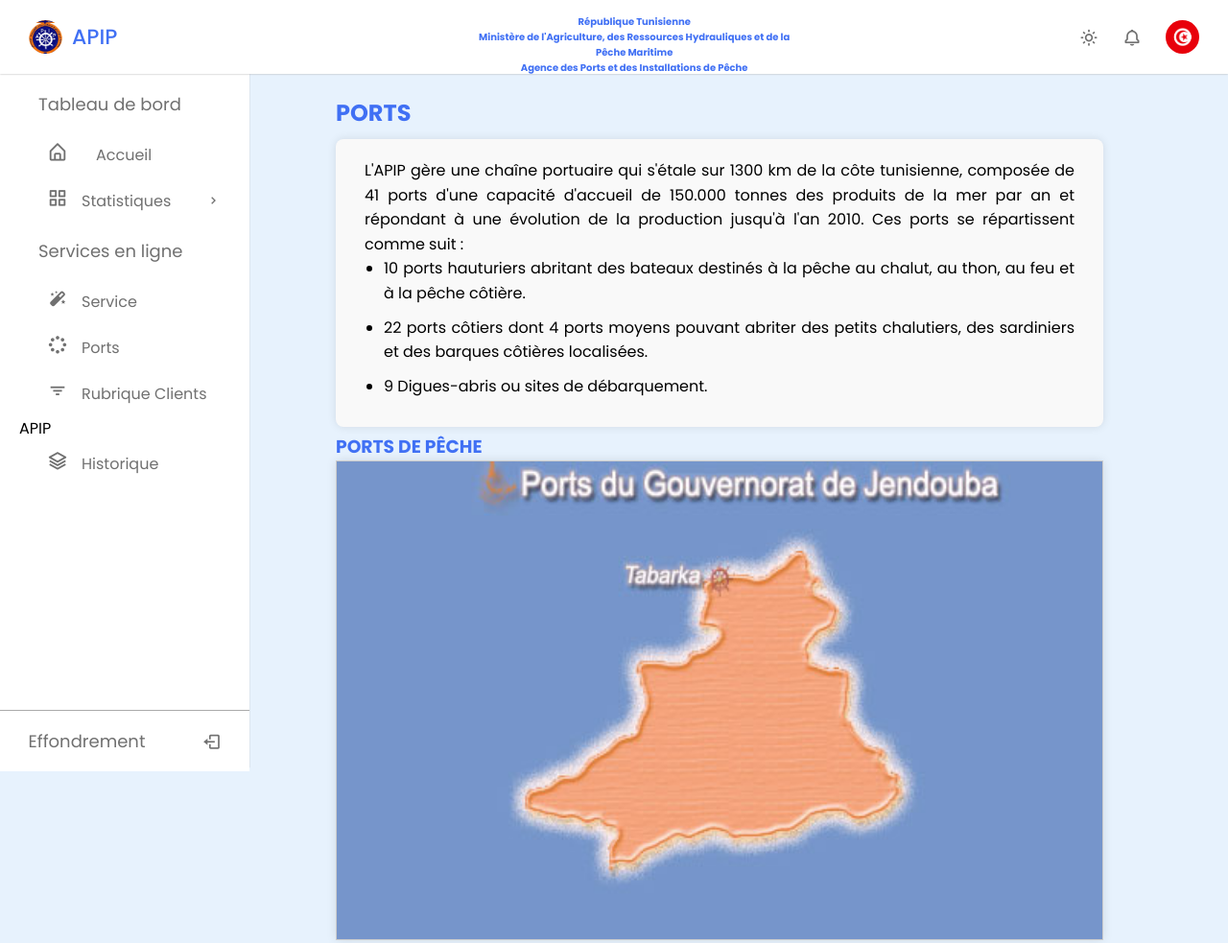
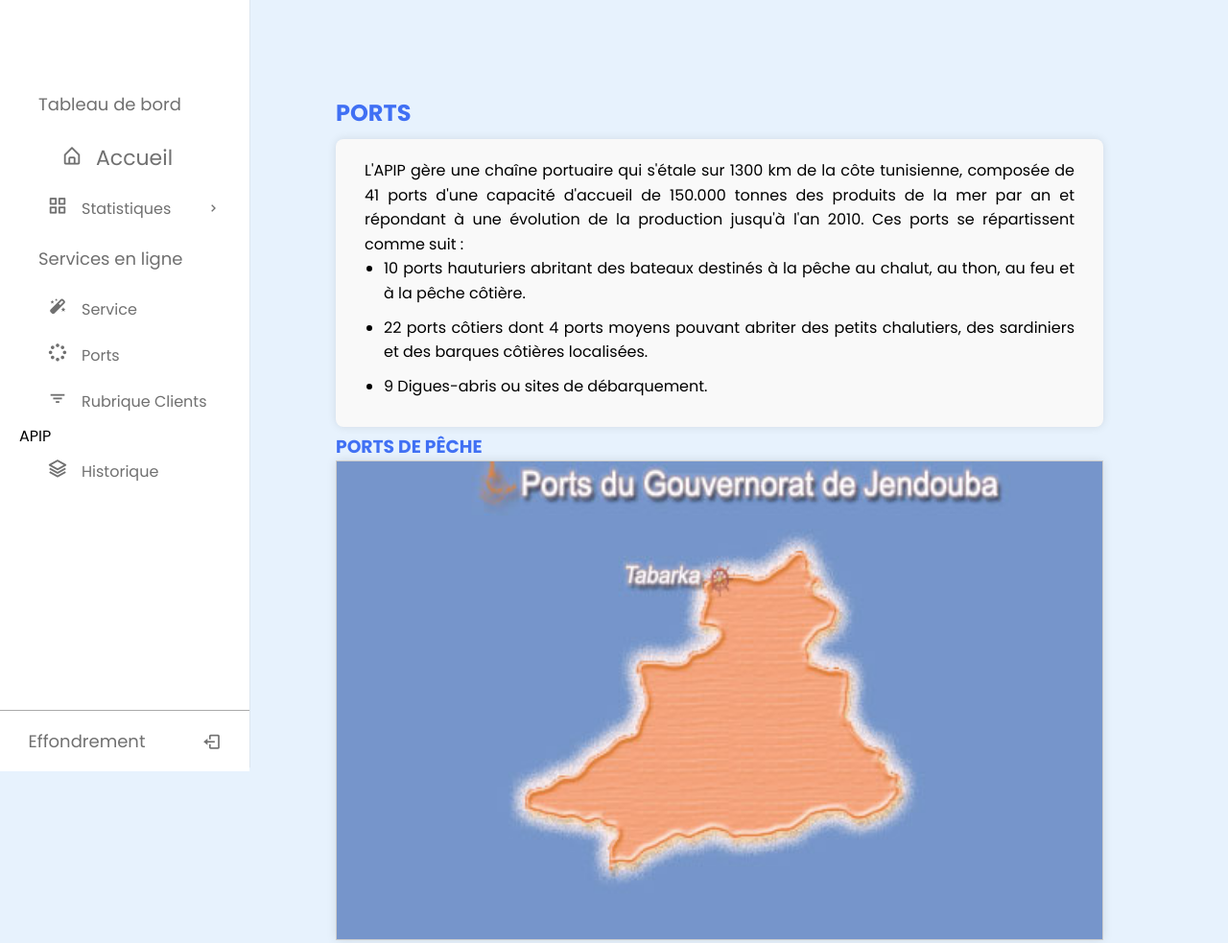
Before and after one commit to yosraabassi/yosraabassi.github.io, a plain HTML site: page ports.html in a window 1280 px wide. Shown: the top 983 px of the page at 96% size. Drawn offline with nearby package versions, Linux system fonts and the light colour scheme.

Commit message:
Update ports.html

```diff
--- a/ports.html
+++ b/ports.html
@@ -63,32 +63,7 @@
     </style>
 </head>
 <body>
-  <nav class="navbar">
-      <div class="logo_item">
-        <i class="bx bx-menu" id="sidebarOpen"></i>
-        <img src="logo.png" alt=""></i>APIP
-      </div>
-
-     <div class="search_bar">
-      <div style="text-align: center; margin-left: 100px;">
-    <p style="color: var(--blue-color); font-size: 10px; font-weight: bold; ">République Tunisienne</p>
-    <p style="color: var(--blue-color); font-size: 10px; font-weight: bold;">Ministère de l'Agriculture, des Ressources Hydrauliques et de la Pêche Maritime</p>
-    <p style="color: var(--blue-color); font-size: 10px; font-weight: bold;">Agence des Ports et des Installations de Pêche</p>
-</div>
-
-
-
-      </div>
-
-      <div class="navbar_content">
-        <i class="bi bi-grid"></i>
-        <i class='bx bx-sun' id="darkLight"></i>
-        <i class='bx bx-bell' ></i>
-        <img src="logo1.png" alt="" class="profile" />
-      </div>
-    </nav>
-
-    <!-- sidebar -->
+  <!-- sidebar -->
     <nav class="sidebar">
       <div class="menu_content">
         <ul class="menu_items">
@@ -98,11 +73,12 @@
           <li class="item">
             <div href="index.html" class="nav_link submenu_item">
               <span class="navlink_icon">
-                <i class="bx bx-home-alt"></i>
-              </span>
-              <a href="index.html" class="nav_link submenu_item">
-              <span class="navlink">Accueil</span>
-              </a>
+                     <a href="index.html" class="nav_link submenu_item">
+  <span class="navlink_icon">
+    <i class="bx bx-home-alt"></i>
+  </span>
+  <span class="navlink">Accueil</span>
+</a>
             </div>
 
 
```
